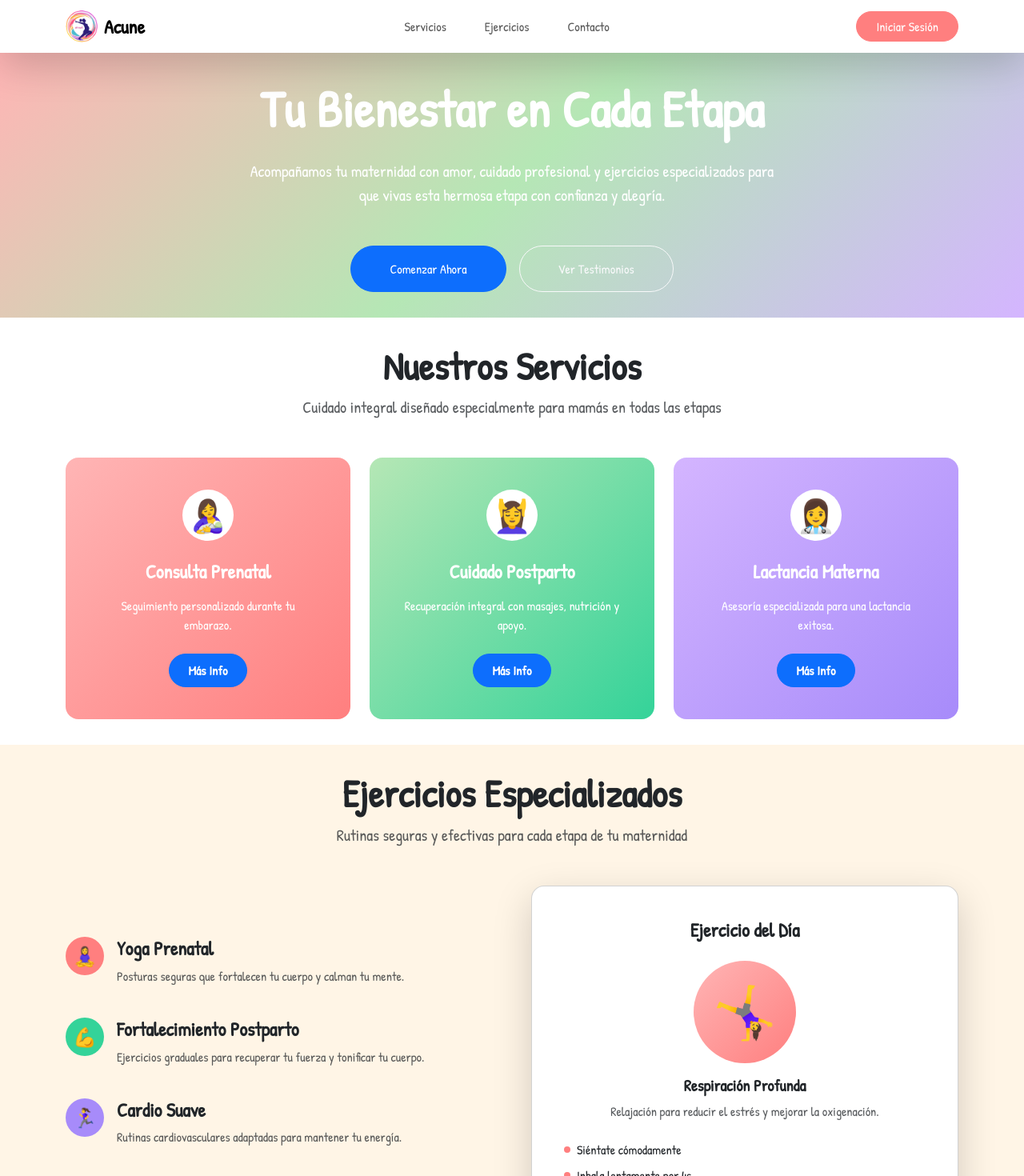
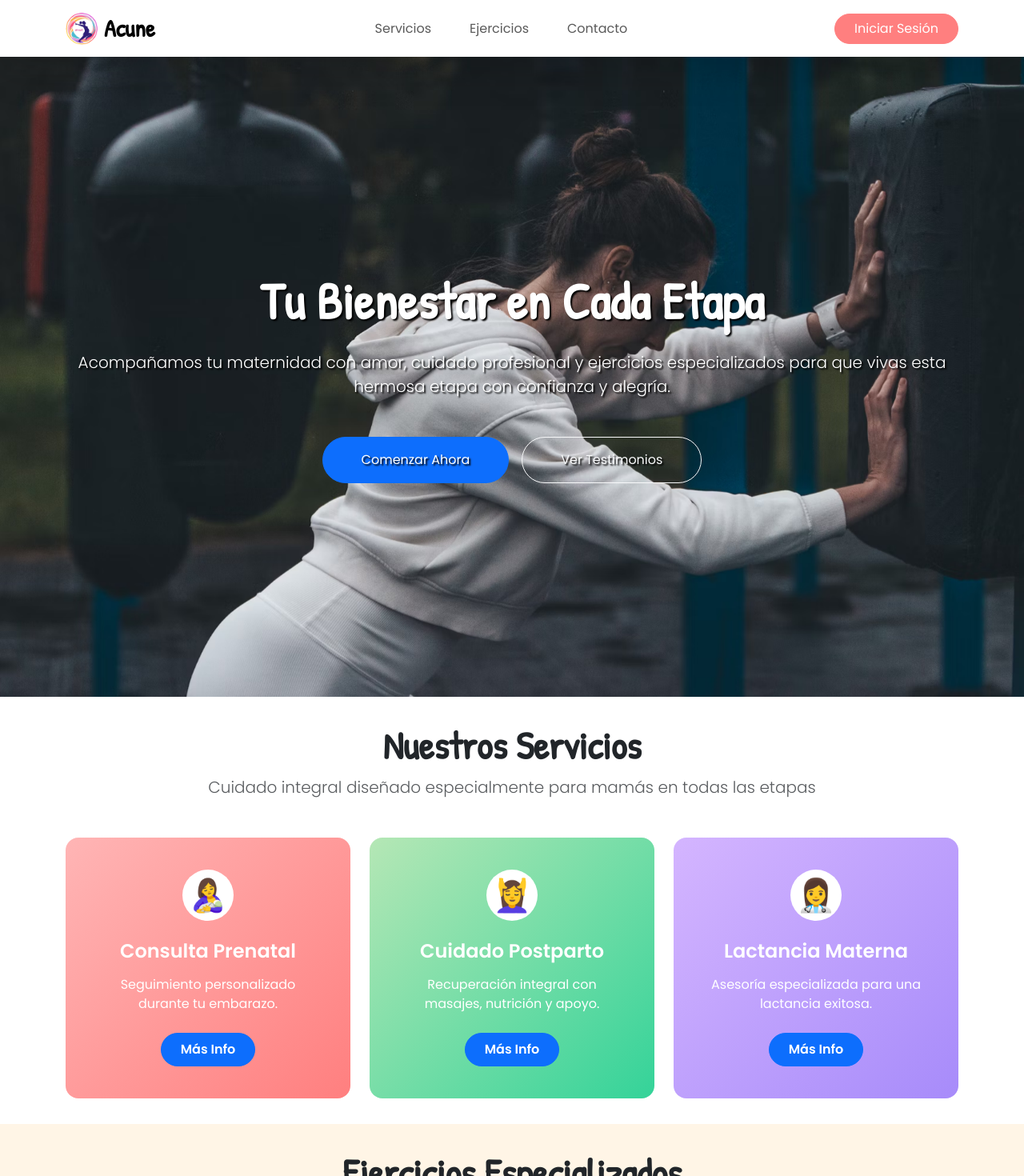
Before and after one commit to jerePerez/acune, a React (Vite) app: page / in a window 1280 px wide. Shown: the top 1470 px of the page at 80% size. Built offline with nearby package versions, Linux system fonts and the light colour scheme; no server answers.

Commit message:
arreglé el desborde de ejercicios

```diff
--- a/src/components/CTA/CTA.jsx
+++ b/src/components/CTA/CTA.jsx
@@ -4,10 +4,10 @@ import './CTA.css';
 
 function CTA() {
     return (
-        <section className="gradient-bg text-white text-center">
+        <section className="gradient-bg text-black text-center">
             <Container>
                 <h2 className="display-5 fw-bold mb-4">¿Lista para Comenzar tu Viaje?</h2>
-                <p className="lead mb-5 mx-auto" style={{ maxWidth: '42rem' }}>
+                <p className="lead mb-5 mx-auto" style={{ maxWidth: '90%' }}>
                     Únete a cientos de mamás que han confiado en nosotras para vivir su maternidad de forma plena y saludable.
                 </p>
                 <Stack direction="horizontal" gap={3} className="justify-content-center">
--- a/src/components/Ejercicios/Ejercicios.jsx
+++ b/src/components/Ejercicios/Ejercicios.jsx
@@ -8,7 +8,7 @@ function Ejercicios() {
             <Container>
                 <div className="text-center mb-5">
                     <h2 className="display-5 fw-bold text-dark">Ejercicios Especializados</h2>
-                    <p className="lead text-muted mx-auto" style={{ maxWidth: '42rem' }}>
+                    <p className="lead text-muted mx-auto" style={{ maxWidth: '90%' }}>
                         Rutinas seguras y efectivas para cada etapa de tu maternidad
                     </p>
                 </div>
--- a/src/components/Header/Header.jsx
+++ b/src/components/Header/Header.jsx
@@ -13,7 +13,7 @@ function Header() {
             <Container>
                 <Navbar.Brand as={Link} to="/" className="d-flex align-items-center">
                     <img src={logo} alt="acune logo" style={{ width: '40px', height: '40px' }} />
-                    <span className="fw-bold ms-2 fs-4">Acune</span>
+                    <span className="fw-bold ms-2 nombre-logo">Acune</span>
                 </Navbar.Brand>
                 <Navbar.Toggle aria-controls="basic-navbar-nav" />
                 <Navbar.Collapse id="basic-navbar-nav">
--- a/src/components/Hero/Hero.css
+++ b/src/components/Hero/Hero.css
@@ -1,5 +1,5 @@
 .hero-subtitle {
-    max-width: 42rem;
+    max-width: 100%;
 }
 
 .btn-hero-primary {
@@ -38,3 +38,9 @@
         /* opcional: esquinas más pequeñas */
     }
 }
+
+.img-back-hero h1,
+.img-back-hero p,
+.img-back-hero button {
+    text-shadow: 2px 2px 2px rgba(0, 0, 0, 1);
+}
--- a/src/components/Hero/Hero.jsx
+++ b/src/components/Hero/Hero.jsx
@@ -4,7 +4,7 @@ import './Hero.css';
 
 function Hero() {
     return (
-        <section className="gradient-bg text-white text-center">
+        <section className="img-back-hero text-white text-center">
             <Container>
                 <h1 className="display-3 fw-bold mb-4">Tu Bienestar en Cada Etapa</h1>
                 <p className="lead mb-5 mx-auto hero-subtitle">
--- a/src/components/Servicios/Servicios.jsx
+++ b/src/components/Servicios/Servicios.jsx
@@ -14,7 +14,7 @@ function Servicios() {
             <Container>
                 <div className="text-center mb-5">
                     <h2 className="display-5 fw-bold text-dark">Nuestros Servicios</h2>
-                    <p className="lead text-muted mx-auto" style={{ maxWidth: '42rem' }}>
+                    <p className="lead text-muted mx-auto" style={{ maxWidth: '90%' }}>
                         Cuidado integral diseñado especialmente para mamás en todas las etapas
                     </p>
                 </div>
--- a/src/index.css
+++ b/src/index.css
@@ -1,5 +1,6 @@
 @import url('https://fonts.googleapis.com/css2?family=Poppins:wght@300;400;500;600;700&display=swap');
 @import url('https://fonts.googleapis.com/css2?family=Patrick+Hand&display=swap');
+
 
 :root {
   --coral: #FF7F7F;
@@ -10,12 +11,22 @@
 }
 
 body {
-  font-family: 'Patrick Hand', cursive;
+  font-family: 'Poppins', cursive;
   background-color: var(--cream);
 }
 
 section {
   padding: 2rem 0;
+}
+
+h1,
+h2,
+.nombre-logo {
+  font-family: 'Patrick Hand', cursive;
+}
+
+.nombre-logo {
+  font-size: 30px;
 }
 
 html {
@@ -47,3 +58,86 @@ html {
 .gradient-bg {
   background: linear-gradient(135deg, var(--peach) 0%, var(--mint) 50%, var(--lavender) 100%);
 }
+
+.img-back-hero {
+  position: relative;
+  min-height: 100vh;
+  overflow: hidden;
+  /* Oculta el exceso al hacer zoom */
+  display: flex;
+  align-items: center;
+  justify-content: center;
+  text-align: center;
+}
+
+/* Pseudo-elementos para manejar las imágenes */
+.img-back-hero::before,
+.img-back-hero::after {
+  content: "";
+  position: absolute;
+  inset: 0;
+  background-size: cover;
+  background-position: center;
+  background-repeat: no-repeat;
+  transform: scale(1);
+  z-index: 0;
+  transition: opacity 1s ease-in-out;
+}
+
+/* Primera imagen */
+.img-back-hero::before {
+  background-image: url('../public/background01.png');
+  animation: zoomImage 10s ease-in-out infinite alternate,
+    fadeImages 10s linear infinite;
+}
+
+/* Segunda imagen */
+.img-back-hero::after {
+  background-image: url('../public/background02.png');
+  animation: zoomImage 10s ease-in-out infinite alternate,
+    fadeImages 10s linear infinite;
+  animation-delay: 5s, 5s;
+  /* Empieza a mitad del ciclo */
+}
+
+/* Animación de zoom */
+@keyframes zoomImage {
+  0% {
+    transform: scale(1);
+  }
+
+  100% {
+    transform: scale(1.2);
+  }
+}
+
+/* Animación de cambio de opacidad */
+@keyframes fadeImages {
+
+  0%,
+  45% {
+    opacity: 1;
+  }
+
+  50%,
+  95% {
+    opacity: 0;
+  }
+
+  100% {
+    opacity: 1;
+  }
+}
+
+/* Contenido por encima de las imágenes */
+.img-back-hero>* {
+  position: relative;
+  z-index: 1;
+  color: white;
+}
+
+#ejercicios {
+  max-width: 100%;
+  box-sizing: border-box;
+  overflow-x: hidden;
+}
```
Also changed, not shown: public/background01.png (added), public/background02.png (added).
